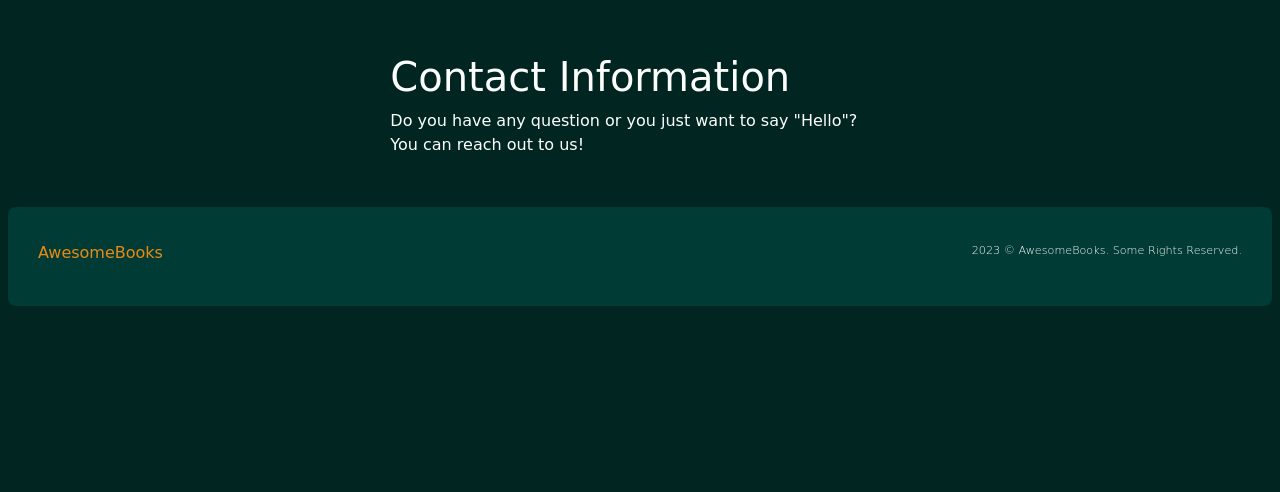
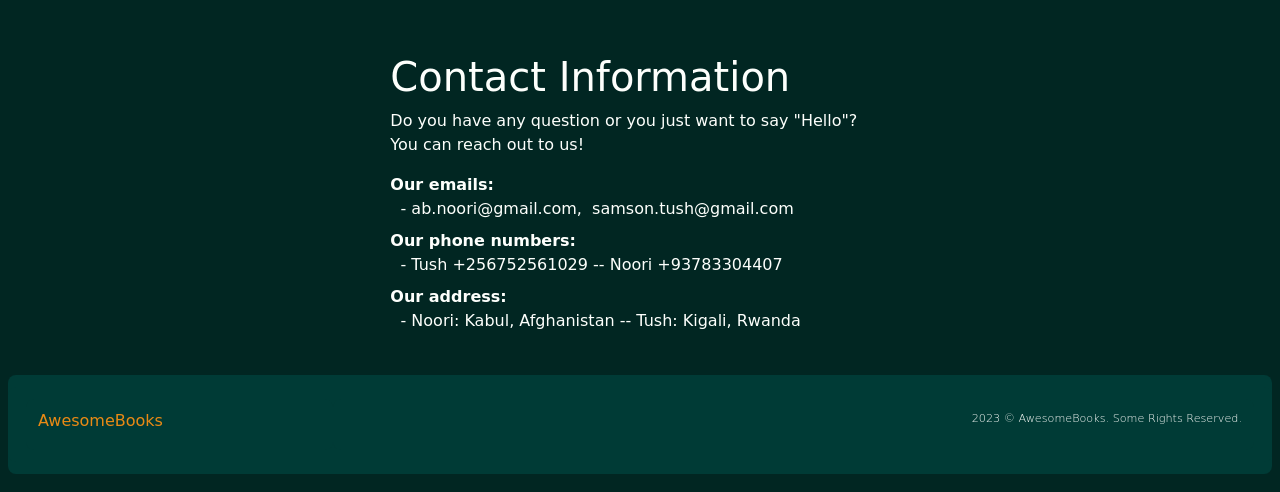
Before and after one commit to SamTush/Awesome-books, a website: page index.html in a window 1280 px wide. Shown: the part 725-1217 px from the top of the page. Before the commit the page ends 1049 px from the top, so only its background shows below. Drawn offline with nearby package versions, Linux system fonts and the light colour scheme; a web font is replaced by a local one.

Commit message:
Add the contact section information.

```diff
--- a/index.html
+++ b/index.html
@@ -81,7 +81,14 @@
             <div class="d-felx flex-column align-self-start">
                 <p>Do you have any question or you just want to say "Hello"? <br> You can reach out to us!</p>
                 <dl class="d-flex flex-column">
+                    <dt> Our emails: </dt>
+                    <dd>&nbsp; - ab.noori@gmail.com,&nbsp;&nbsp;samson.tush@gmail.com</dd>
 
+                    <dt> Our phone numbers: </dt>
+                    <dd>&nbsp; - Tush +256752561029&nbsp;--&nbsp;Noori&nbsp;+93783304407</dd>
+
+                    <dt> Our address: </dt>
+                    <dd>&nbsp; - Noori: Kabul, Afghanistan&nbsp;--&nbsp;Tush:&nbsp;Kigali, Rwanda</dd>
                 </dl>
             </div>
         </div>
```
